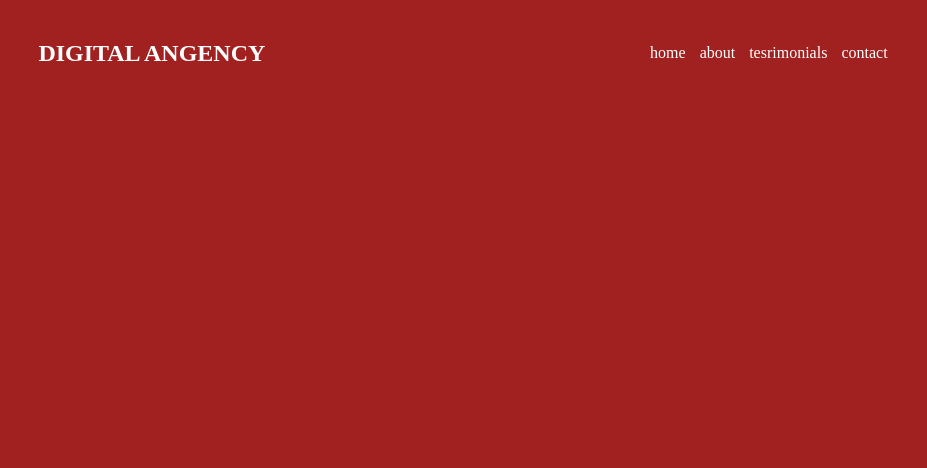
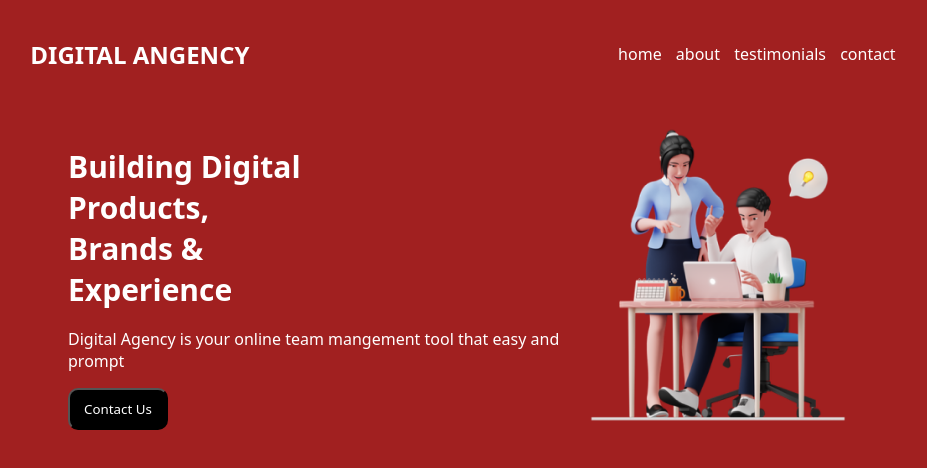
Before and after one commit to alverdiaz/web-1-trabajo-fin-de-corte-1, a plain HTML site: page index.html in a window 1280 px wide. Shown: the whole page, without its empty margins (172-1099 px from the left). Drawn offline with Linux system fonts and the light colour scheme.

Commit message:
Primera sección

```diff
--- a/index.html
+++ b/index.html
@@ -18,9 +18,19 @@
             <nav>
                 <a href="" class="nav-link">home</a>
                 <a href="" class="nav-link">about</a>
-                <a href="" class="nav-link">tesrimonials</a>
+                <a href="" class="nav-link">testimonials</a>
                 <a href="" class="nav-link">contact</a>
             </nav>
         </header>
+        <main>
+            <article class="container-article">
+                <div class="text-article">
+                    <h1 class="title-article">Building Digital Products, Brands & Experience</h1>
+                    <p class="paragraph-article">Digital Agency is your online team mangement tool that easy and prompt</p>
+                    <button class="button-article">Contact Us</button>
+                </div>
+                <img src="./pictures/business-people-discussing-business-idea-1.png" alt="Business People" class="img-article">
+            </article>
+        </main>
     </body>
 </html>
--- a/styles.css
+++ b/styles.css
@@ -1,3 +1,7 @@
+* {
+    font-family: system-ui, -apple-system, BlinkMacSystemFont, 'Segoe UI', Roboto, Oxygen, Ubuntu, Cantarell, 'Open Sans', 'Helvetica Neue', sans-serif;
+}
+
 header{
     display: flex;
     min-height: 70px;
@@ -6,6 +10,7 @@ header{
     align-items: center;
     padding: 10px;
     color: white;
+    margin-bottom: 20px;
 }
 body{
     background-color: #A12020;
@@ -23,6 +28,48 @@ nav a{
 nav a:hover{
     color:black;
 }
+
+.container-article {
+    display: flex;
+    flex-direction: row;
+    margin-inline: 100px;
+    justify-content: center;
+}
+
+.text-article {
+    display: flex;
+    flex-direction: column;
+}
+
+.title-article {
+    color: white;
+    font-size: 30px;
+    max-width: 250px;
+    margin-bottom: 2px;
+}
+
+.paragraph-article {
+    color: white;
+    max-width: 500px;
+}
+
+.img-article {
+    width: 300px;
+}
+
+.button-article {
+    color: white;
+    background-color: black;
+    border-radius: 10px;
+    width: 100px;
+    padding: 10px;
+}
+
+.button-article:hover {
+    color: black;
+    background-color: rgb(78, 77, 77);
+}
+
 @media (max-width: 700px){
     header{
         flex-direction: column;
```
